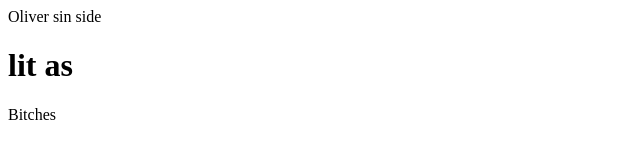
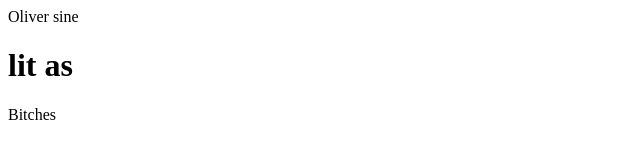
Before and after one commit to Olliimar/olliimar.github.io, a plain HTML site: page index.html in a window 1280 px wide. Shown: the full height of the page, 0-640 px from the left. Drawn offline with Linux system fonts and the light colour scheme.

Commit message:
Update index.html

```diff
--- a/index.html
+++ b/index.html
@@ -2,7 +2,7 @@
 <html>
     <head>
 
-        Oliver sin side
+        Oliver sine
 
     </head>
     <body>
```
